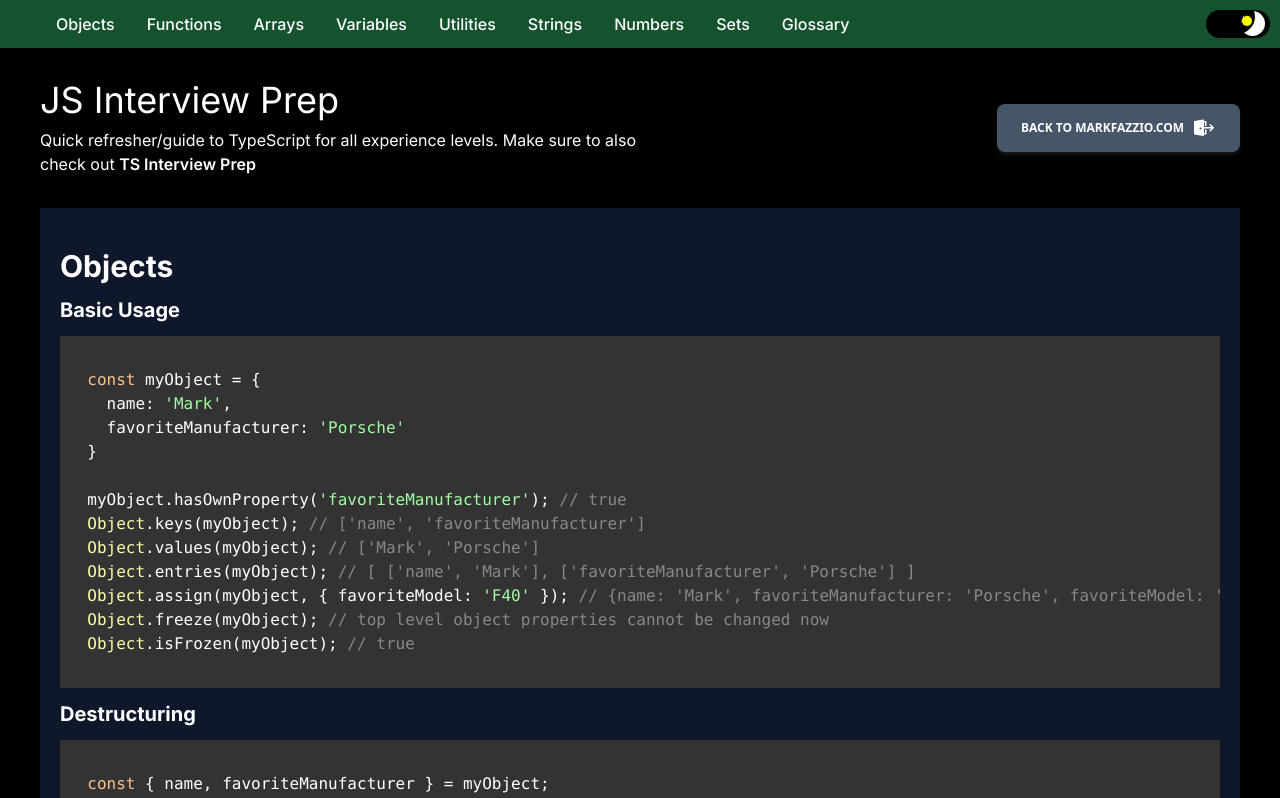
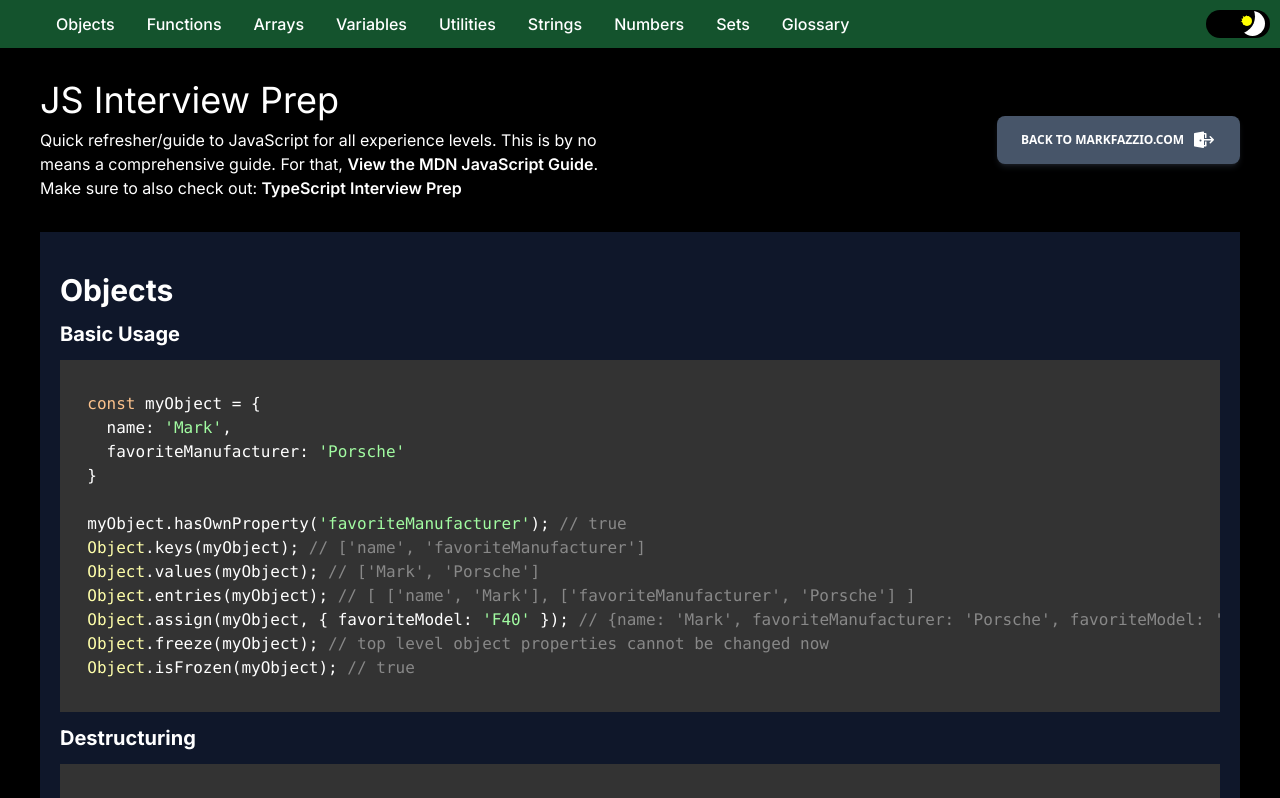
Before and after one commit to markfazzio/js-interview-prep, a Next.js app: page / in a window 1280 px wide. Shown: the top 798 px of the page. Built offline with nearby package versions, Linux system fonts and the light colour scheme.

Commit message:
more updates

```diff
--- a/src/app/layout.tsx
+++ b/src/app/layout.tsx
@@ -7,7 +7,7 @@ import ThemeContextProvider from "@/context/ThemeContext";
 const inter = Inter({ subsets: ["latin"] });
 
 export const metadata: Metadata = {
-  title: "JS Interview Prep",
+  title: "JS Interview Prep - By Mark Fazzio",
   description: "Be prepared with this quick refresher",
 };
 
--- a/src/components/PageHeader.tsx
+++ b/src/components/PageHeader.tsx
@@ -6,14 +6,22 @@ export const PageHeader = () => {
       <div className="course-meta mb-6 sm:mb-0">
         <h1 className="text-4xl mb-2">JS Interview Prep</h1>
         <p>
-          Quick refresher/guide to TypeScript for all experience levels. Make
-          sure to also check out{" "}
+          Quick refresher/guide to JavaScript for all experience levels. This is
+          by no means a comprehensive guide. For that,{" "}
+          <a
+            className="hover:underline font-semibold"
+            href="https://developer.mozilla.org/en-US/docs/Web/JavaScript"
+            target="_blank"
+          >
+            View the MDN JavaScript Guide
+          </a>
+          . Make sure to also check out:{" "}
           <a
             className="hover:underline font-semibold"
             href="https://ts-interview-prep.vercel.app"
             target="_blank"
           >
-            TS Interview Prep
+            TypeScript Interview Prep
           </a>
         </p>
       </div>
--- a/src/sections/Arrays.tsx
+++ b/src/sections/Arrays.tsx
@@ -11,23 +11,33 @@ export const ArraysSection = () => (
       <SectionSubTitle label="Common Methods" />
       <CodeBlock>
         {`
-  const brandsArray = ['Honda', 'Acura', 'BMW', 'Porsche'];
-  const numbersArray = [1, 2, 5, 3, 4];
+  const brandsArray = ['Mercedes', 'Audi', 'BMW', 'Porsche'];
+  const numbersArray = [1, 2, 3, 4, 5];
+  const objectsArray = [
+    {exterior: 'Nardo Gray', interior: 'Oyster' },
+    {exterior: 'Nogaro Blue', interior: 'Black/Blue'},
+    {exterior: 'Meteor Gray', interior: 'Stone Gray'}
+  ];
 
-  Array.isArray(numbersArray); // true
-  brandsArray.join(', '); // 'Honda, Acura, BMW, Porsche'
+  numbersArray.at(2); // 3, gets item at index 2
+  brandsArray.concat('Toyota'); // ['Mercedes', 'Audi', 'BMW', 'Porsche', 'Toyota']
+  numbersArray.every((element) => element < 6); // true, every element is less than 6
   brandsArray.filter((brand) => brand === 'BMW'); // 'BMW'
-  numbersArray.findIndex((element) => element > 3); // 2, returns first index matching condition
-  numbersArray.find((element) => element > 3); // 5, returns first value matching condition
-  numbersArray.every((element) => element < 6); // true, every element is less than 6
-  numbersArray.map((element) => element * 10); // [10, 20, 50, 30, 40]
+  numbersArray.findIndex((element) => element > 3); // 3, returns first index matching condition
+  numbersArray.find((element) => element > 3); // 4, returns first value matching condition
+  numbersArray.includes(3); // true
+  brandsArray.join(', '); // 'Mercedes, Audi, BMW, Porsche'
+  numbersArray.map((element) => element * 10); // [10, 20, 30, 40, 50]
+  numbersArray.pop(); // 5, returns removed element, modifying original array to [1,2,3,4]
+  numbersArray.push(6); // 6, returns the element added, modifying the original array
   numbersArray.some((element) => element % 2 !== 0); // true (at least 1 odd element exists)
+  numbersArray.toString(); // '1,2,3,4,5'
         `}
       </CodeBlock>
-      <SectionSubTitle label="Checking" />
+      <SectionSubTitle label="Instance Methods" />
       <CodeBlock>
         {`
-  numbersArray.includes(3); // true
+  Array.from('Porsche'); // ['P', 'o', 'r', 's', 'c', 'h', 'e']
   Array.isArray(numbersArray); // true
         `}
       </CodeBlock>
@@ -39,10 +49,12 @@ export const ArraysSection = () => (
       </SectionDescription>
       <CodeBlock>
         {`
-  brandsArray.sort(); // ['Acura', 'BMW', 'Honda', 'Porsche'];
-  numbersArray.sort((a, b) => a - b); // [1,2,3,4,5]
-  numbersArray.sort((a, b) => b - a); // [5,4,3,2,1]
-  numbersArray.reverse(); // back to [1,2,3,4,5]
+  const unsortedNumbersArray = [1,3,5,2,4];
+
+  brandsArray.sort(); // ['Audi', 'BMW', 'Mercedes', 'Porsche'], strings default sort is ABC order
+  unsortedNumbersArray.sort((a, b) => a - b); // [1,2,3,4,5]
+  unsortedNumbersArray.sort((a, b) => b - a); // [5,4,3,2,1]
+  unsortedNumbersArray.reverse(); // back to [1,2,3,4,5]
         `}
       </CodeBlock>
       <SectionSubTitle label="Slice/Splice" />
@@ -54,6 +66,8 @@ export const ArraysSection = () => (
       </SectionDescription>
       <CodeBlock>
         {`
+  const numbersArray = [1, 2, 3, 4, 5];
+
   const arr1 = numbersArray.slice(0,2); // returns [1,2]
   const arr2 = numbersArray.slice(2,3); // returns [3]
   const arr3 = numbersArray.slice(4); // returns [5]
--- a/src/sections/Strings.tsx
+++ b/src/sections/Strings.tsx
@@ -1,5 +1,6 @@
 import { CodeBlock } from "@/components/CodeBlock";
 import { SectionContainer } from "@/components/SectionContainer";
+import { SectionDescription } from "@/components/SectionDescription";
 import { SectionMainTitle } from "@/components/SectionMainTitle";
 import { SectionSubTitle } from "@/components/SectionSubTitle";
 
@@ -13,16 +14,43 @@ export const StringsSection = () => (
   const myString = 'You never had me. You never had your car!';
   const myStringWithSpaces = 'The buster brought ME back!   ';
 
+  myString.charAt(0); // 'Y'
+  myString.concat(' You almost had ME?'); // 'You never had me. You never had your car! You almost had ME?'
   myString.includes('car'); // true
   myString.includes('Car'); // false, case-sensitive
-  myString.charAt(0); // 'Y'
-  myString.toUpperCase(); // 'YOU NEVER HAD ME. YOU NEVER HAD YOUR CAR!'
+  myString.length; // 41
+  myStringWithSpaces.length; // 30, Spaces are counted, trim first
+  myString.replace('car', 'goat'); // 'You never had me. You never had your goat!'
+  myString.search('car'); // 37, returns the position of the match
+  myString.split(' '); // ['You', 'never', 'had', 'me.', 'You', 'never', 'had', 'your', 'car!']
   myString.startsWith('You'); // true
   myString.startsWith('you'); // false, case-sensitive
+  myString.substr(0, 9); // 'You never'
+  myString.toLowerCase(); // 'you never had me. you never had your car!'
+  myString.toUpperCase(); // 'YOU NEVER HAD ME. YOU NEVER HAD YOUR CAR!'
   myStringWithSpaces.trim(); // 'The buster brought ME back!'
-  myString.replace('car', 'goat'); // 'You never had me. You never had your goat!';
 
 `}
+      </CodeBlock>
+      <SectionSubTitle label="Regex" />
+      <SectionDescription>
+        The match pattern should be enclosed between slashes <code>/.../</code>.
+        Can be used with <code>test()</code>, <code>exec()</code>,{" "}
+        <code>match()</code>, <code>matchAll()</code>, <code>search()</code>,{" "}
+        <code>replace()</code>, <code>replaceAll()</code>, and{" "}
+        <code>split()</code>
+      </SectionDescription>
+      <CodeBlock>
+        {`
+  myString.match(/you/); // ['you', index: 32, input: 'You never had me. You never had your car!', groups: undefined]
+  myString.match(/You/g); // ['You', 'You'], 'g' searches globally
+  myString.match(/[Yy]ou/g); // ['You', 'You', 'you']
+  myString.match(/You|your/g); // ['You', 'You', 'your']
+  myString.match(/Yy?our/g); // ['You', 'You', 'your'], cleaner way to do the above line
+  myString.replace(/You/g, 'Me'); // 'Me never had me. Me never had your car!'
+  myString.search(/you/); // 32, returns position in string
+  myString.split(/[aeiou]/).join(''); // 'Y nvr hd m. Y nvr hd yr cr!'
+        `}
       </CodeBlock>
     </SectionContainer>
   </section>
--- a/src/sections/Utilities.tsx
+++ b/src/sections/Utilities.tsx
@@ -12,7 +12,9 @@ export const UtilitiesSection = () => (
       <CodeBlock>
         {`
   const myArr = [1, 2, 3];
+  const myObj = {name: 'Mark', car: '911 Turbo'};
   const allNumbers = [...myArr, 4, 5]; // [1, 2, 3, 4, 5]
+  const myProfile = {...myObj, theme: 'dark'} // {name: 'Mark', car: '911 Turbo', theme: 'dark'}
         `}
       </CodeBlock>
       <SectionSubTitle label="setTimeout" />
@@ -97,11 +99,18 @@ export const UtilitiesSection = () => (
       <SectionSubTitle label="URLSearchParams" />
       <CodeBlock>
         {`
-  const urlParams = new URLSearchParams(window.location.search);
-  urlParams.get('cardName'); // get param
-  urlParams.set('cardNumber', 22); // removes others with same key if they exist, sets to this
-  urlParams.append('cardNumber', 22); // append params
-  urlParams.delete('cardNumber'); // value can be passed as a second parameter if multiple same keys
+  const carSearchParams = "make=Porsche&model=911";
+  const urlParams = new URLSearchParams(carSearchParams);
+
+  urlParams.append('color', 'blue'); // "make=Porsche&model=911&color=blue"
+  urlParams.delete('make'); // "model=911&color=blue"
+  urlParams.delete('make', 'Porsche'); // "model=911&color=blue"
+  urlParams.get('make'); // 'Porsche'
+  urlParams.has('make'); // true
+  urlParams.has('make', 'Audi'); // false
+  urlParams.set('color', 'black'); // "make=Porsche&model=911&color=black"
+  urlParams.size; // 2
+  urlParams.toString(); // 'make=Porsche&model=911'
         `}
       </CodeBlock>
       <SectionSubTitle label="Date" />
```
